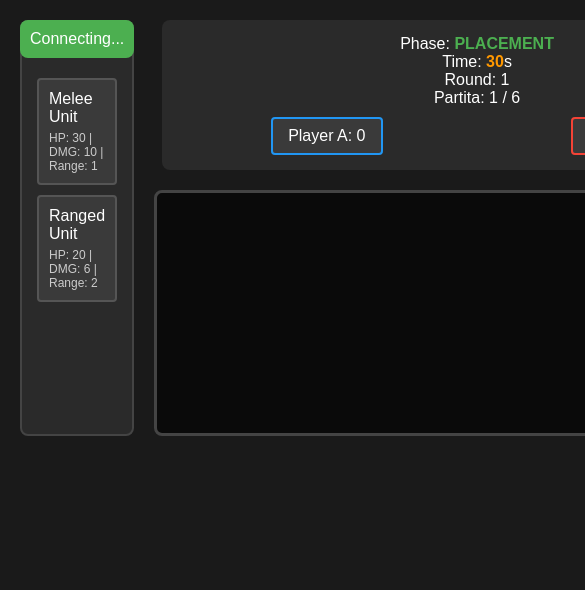
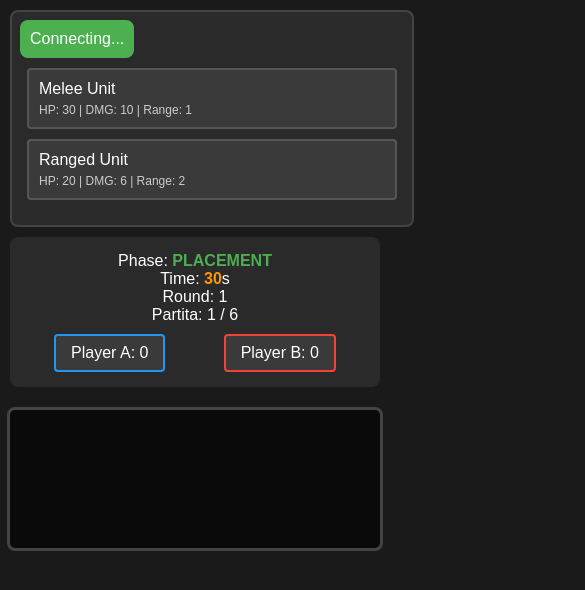
Before and after one commit to fcarrara24/autochess, a website: page public/index.html in a window 390 px wide. Shown: the top 590 px of the page, 585 px wide, since content can reach past the window. Drawn offline with nearby package versions, Linux system fonts and the light colour scheme; no server answers.

Commit message:
GUI mobile

```diff
--- a/public/index.html
+++ b/public/index.html
@@ -7,28 +7,47 @@
     <style>
         body {
             margin: 0;
-            padding: 20px;
+            padding: 10px;
             font-family: Arial, sans-serif;
             background-color: #1a1a1a;
             color: white;
             display: flex;
-            gap: 20px;
+            flex-direction: column;
+            gap: 10px;
         }
 
         #gameContainer {
             display: flex;
-            gap: 20px;
+            flex-direction: column;
+            gap: 10px;
             width: 100%;
             max-width: 1200px;
             margin: 0 auto;
         }
 
+        @media (min-width: 768px) {
+            body {
+                padding: 20px;
+                flex-direction: row;
+            }
+            #gameContainer {
+                flex-direction: row;
+                gap: 20px;
+            }
+        }
+
         #unitPanel {
-            width: 200px;
+            width: 100%;
             background-color: #2a2a2a;
             padding: 15px;
             border-radius: 8px;
             border: 2px solid #444;
+        }
+
+        @media (min-width: 768px) {
+            #unitPanel {
+                width: 200px;
+            }
         }
 
         #unitPanel h3 {
@@ -76,7 +95,14 @@
             border-radius: 8px;
             margin-bottom: 20px;
             text-align: center;
-            min-width: 600px;
+            min-width: 100%;
+            box-sizing: border-box;
+        }
+
+        @media (min-width: 768px) {
+            #gameInfo {
+                min-width: 600px;
+            }
         }
 
         #gameCanvas {
@@ -84,6 +110,8 @@
             border-radius: 8px;
             background-color: #0a0a0a;
             cursor: crosshair;
+            max-width: 100%;
+            height: auto;
         }
 
         #errorPopup {
```
